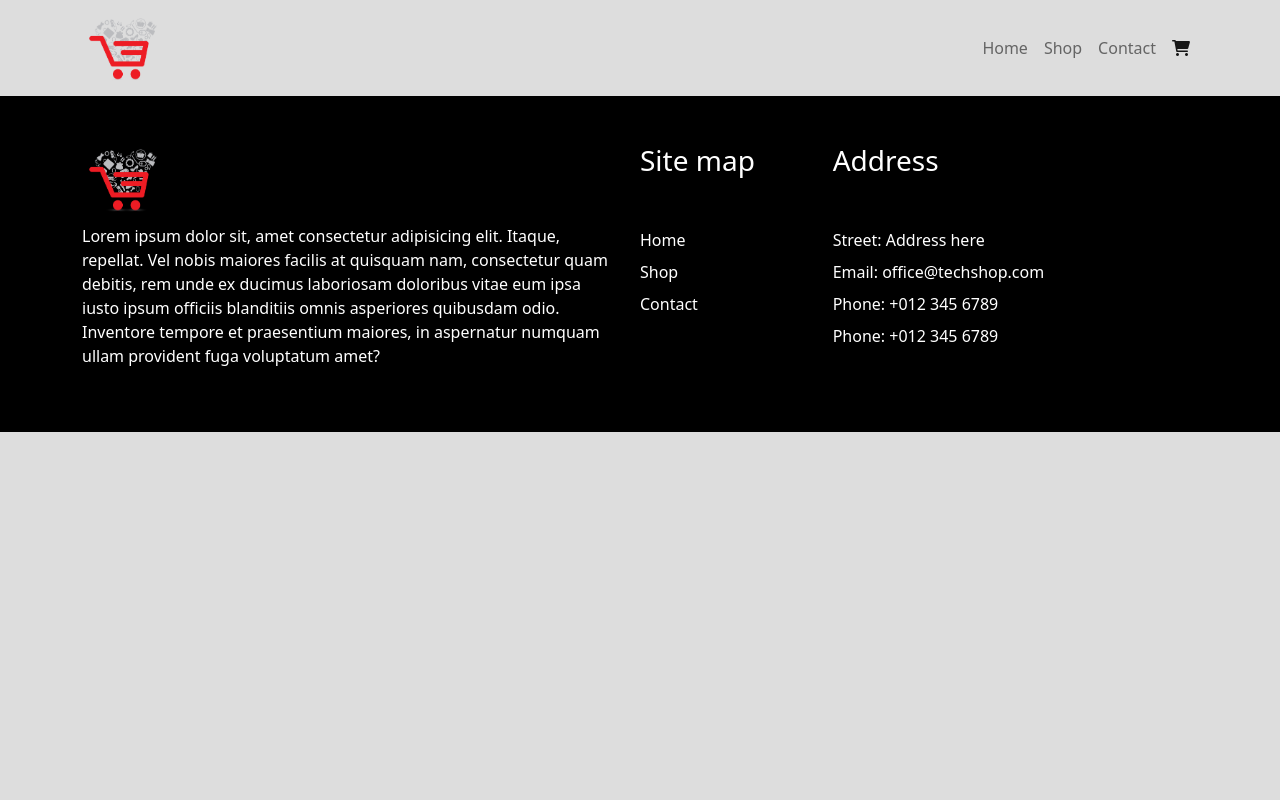
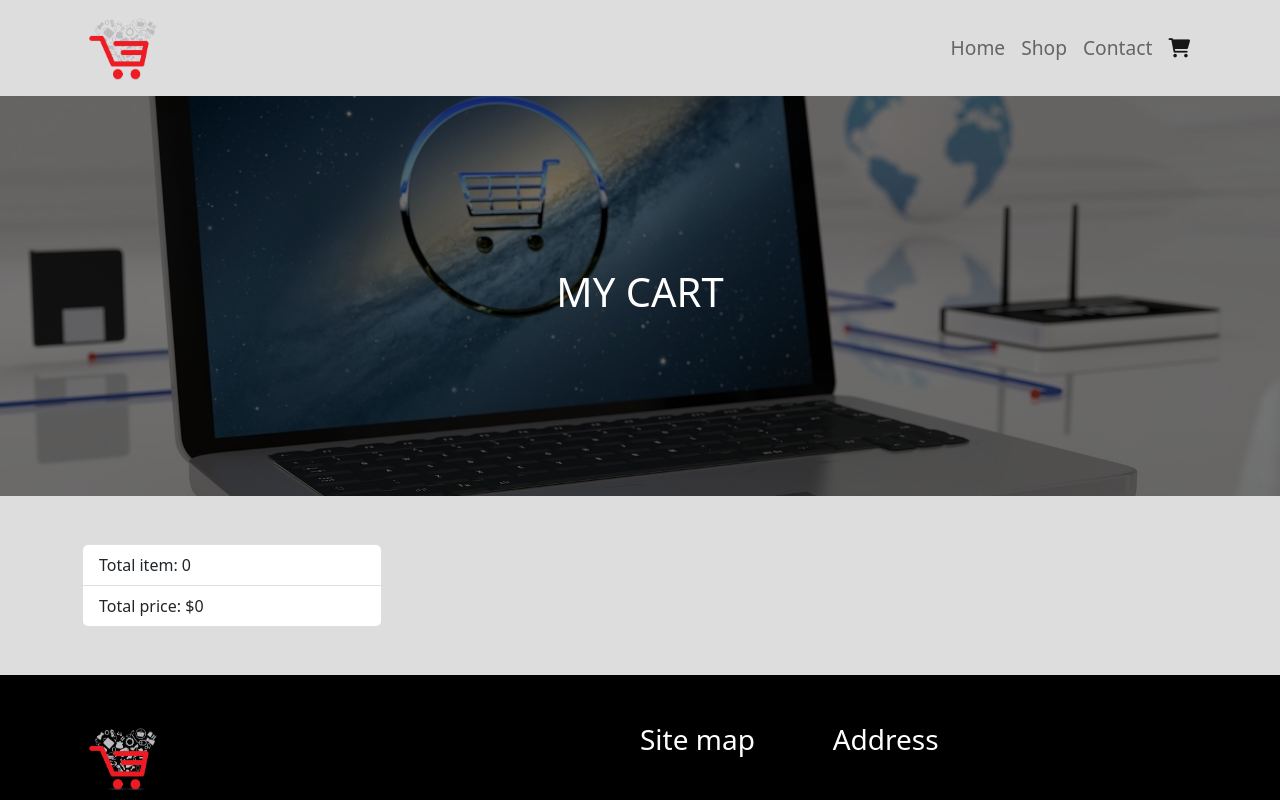
Before and after one commit to zile028/e-shop-react, a React (Create React App) app: page /cart in a window 1280 px wide. Shown: the top 800 px of the page. Built offline with nearby package versions, Linux system fonts and the light colour scheme.

Commit message:
add to cart

```diff
--- a/src/App.js
+++ b/src/App.js
@@ -5,15 +5,44 @@ import HomePage from "./pages/HomePage";
 import ShopPage from "./pages/ShopPage";
 import ProductPage from "./pages/ProductPage";
 import db from "./db";
+import CartPage from "./pages/CartPage";
+import { useEffect, useState } from "react";
 
 function App() {
+  const [cart, setCart] = useState([]);
+
+  useEffect(() => {
+    console.log(cart);
+  }, [cart]);
+
+  const addToCart = (product) => {
+    let itemCartIndex = null;
+    let copyCart = [...cart];
+    let checkCart = cart.find((el, index) => {
+      itemCartIndex = index;
+      return el.id === product.id;
+    });
+
+    if (checkCart) {
+      copyCart[itemCartIndex].count++;
+    } else {
+      product.count = 1;
+      copyCart.push(product);
+    }
+    setCart(copyCart);
+  };
+
   return (
     <>
-      <Navigation />
+      <Navigation cart={cart} />
       <Routes>
         <Route path="/" element={<HomePage products={db} />} />
         <Route path="/shop" element={<ShopPage products={db} />} />
-        <Route path="/shop/:id" element={<ProductPage products={db} />} />
+        <Route
+          path="/shop/:id"
+          element={<ProductPage products={db} addToCart={addToCart} />}
+        />
+        <Route path="/cart" element={<CartPage cart={cart} />} />
       </Routes>
       <Footer />
     </>
--- a/src/component/Navigation.js
+++ b/src/component/Navigation.js
@@ -3,7 +3,7 @@ import { NavLink } from "react-router-dom";
 import Logo from "./Logo";
 import MenuList from "./MenuList";
 
-function Navigation() {
+function Navigation({ cart }) {
   return (
     <nav className="navbar navbar-expand-lg">
       <div className="container">
@@ -22,9 +22,10 @@ function Navigation() {
         <div className="collapse navbar-collapse" id="navbarNav">
           <ul className="navbar-nav ms-auto">
             <MenuList />
-            <li className="nav-item">
+            <li className="cart-icon nav-item">
               <NavLink className="nav-link" to="/cart">
                 <i className="fa-solid fa-cart-shopping"></i>
+                {cart.length > 0 && <span>{cart.length}</span>}
               </NavLink>
             </li>
           </ul>
--- a/src/component/Product.js
+++ b/src/component/Product.js
@@ -1,14 +1,34 @@
-import React from "react";
+import React, { useState } from "react";
 import { Link } from "react-router-dom";
 
-function Product({ product }) {
+function Product({ product, index, canDelete = false }) {
+  const [currentProduct, setCurrentProduct] = useState(product);
   return (
     <div className="product-card">
-      <img src={product.thumbnail} alt="" />
+      <img src={currentProduct.thumbnail} alt="" />
       <h4>{product.title}</h4>
-      <Link className="btn btn-info" to={"/shop/" + product.id}>
-        Read more
-      </Link>
+      {canDelete ? (
+        <div className="d-flex justify-content-between w-100 align-items-center">
+          <span>
+            {currentProduct.count} X ${currentProduct.price}
+          </span>
+          <button
+            className="btn btn-danger"
+            onClick={() => {
+              setCurrentProduct({
+                ...currentProduct,
+                count: currentProduct.count - 1,
+              });
+            }}
+          >
+            <i className="fa-solid fa-trash-can"></i>
+          </button>
+        </div>
+      ) : (
+        <Link className="btn btn-info" to={"/shop/" + currentProduct.id}>
+          Read more
+        </Link>
+      )}
     </div>
   );
 }
--- a/src/index.scss
+++ b/src/index.scss
@@ -1,12 +1,32 @@
 body {
   background-color: #ddd;
 }
+/***** navbar ****/
+
 .navbar {
   background-color: #ddd;
-}
-.navbar-brand {
-  img {
-    height: 70px;
+
+  &-brand {
+    img {
+      height: 70px;
+    }
+  }
+  &-nav {
+    font-size: 1.2rem;
+  }
+  .cart-icon {
+    position: relative;
+    span {
+      position: absolute;
+      top: -2px;
+      right: 0;
+      font-size: 0.7em;
+      font-weight: 700;
+      color: #fff;
+      background-color: tomato;
+      padding: 0.1em 0.5em;
+      border-radius: 1em;
+    }
   }
 }
 header {
@@ -32,18 +52,22 @@ header {
     display: grid;
     gap: 15px;
     .product-card {
+      display: flex;
+      flex-direction: column;
+      align-items: center;
       background-color: #fff;
       border-radius: 10px;
       box-shadow: 0 0 8px #000;
       padding: 10px;
       text-align: center;
-      h4 {
-        margin: 15px auto;
-      }
       img {
         width: 100%;
         height: 200px;
         object-fit: contain;
+      }
+      h4 {
+        flex: 1;
+        margin: 15px auto;
       }
     }
   }
@@ -94,15 +118,21 @@ footer {
         display: flex;
         gap: 10px;
         margin-top: 20px;
+        border-top: 1px solid #ddd;
+        padding-top: 20px;
+        justify-content: flex-start;
       }
       & > img {
         width: 100%;
+        height: 400px;
+        object-fit: contain;
         border-radius: 10px;
       }
     }
   }
   .product-image {
     flex: 1;
+    max-width: 150px;
     img {
       width: 100%;
       height: 100px;
@@ -118,3 +148,17 @@ footer {
     }
   }
 }
+
+/***** cart-page ****/
+
+.cart-page {
+  display: flex;
+  aside {
+    flex: 1;
+    max-width: 300px;
+    margin-right: 20px;
+  }
+  article {
+    flex: 1;
+  }
+}
--- /dev/null
+++ b/src/pages/CartPage.js
@@ -0,0 +1,46 @@
+import React, { useEffect, useState } from "react";
+import Header from "../component/Header";
+import Product from "../component/Product";
+
+function CartPage({ cart }) {
+  const [totalPrice, setTotalPrice] = useState(null);
+
+  useEffect(() => {
+    let price = 0;
+    cart.forEach((el) => {
+      price += el.price * el.count;
+    });
+    setTotalPrice(price);
+  }, []);
+
+  const productsLayout = () => {
+    return cart.map((el, index) => {
+      return (
+        <Product product={el} canDelete={true} index={index} key={el.id} />
+      );
+    });
+  };
+
+  return (
+    <>
+      <Header title={"my cart"} />
+      <section className="cart-page container py-5">
+        <aside>
+          <ul className="list-group">
+            <li className="list-group-item">
+              Total item: <span>{cart.length}</span>{" "}
+            </li>
+            <li className="list-group-item">
+              Total price: <span>${totalPrice}</span>
+            </li>
+          </ul>
+        </aside>
+        <article className="products-wraper products-row-3">
+          {productsLayout()}
+        </article>
+      </section>
+    </>
+  );
+}
+
+export default CartPage;
--- a/src/pages/ProductPage.js
+++ b/src/pages/ProductPage.js
@@ -2,9 +2,10 @@ import React, { useEffect, useRef, useState } from "react";
 import Header from "../component/Header";
 import { useParams } from "react-router-dom";
 
-function ProductPage({ products }) {
+function ProductPage({ products, addToCart }) {
   const { id } = useParams();
   const [product, setProduct] = useState({});
+  const [isAdded, setIsAdded] = useState(false);
   const thumbnail = useRef();
 
   useEffect(() => {
@@ -15,13 +16,18 @@ function ProductPage({ products }) {
   const galleryLayout = () =>
     product.images.map((el, index) => (
       <div className="product-image" key={index}>
-        <img src={el} alt={product.title} onClick={changeThumbnail} />
+        <img src={el} alt={product.title} onMouseOver={changeThumbnail} />
       </div>
     ));
 
-  const changeThumbnail = (e) => {
-    console.log(e.target.src);
-    thumbnail.current.src = e.target.src;
+  const changeThumbnail = (e) => (thumbnail.current.src = e.target.src);
+
+  const onClickAddToCart = () => {
+    addToCart(product);
+    setIsAdded(true);
+    setTimeout(() => {
+      setIsAdded(false);
+    }, 2000);
   };
 
   return (
@@ -59,7 +65,18 @@ function ProductPage({ products }) {
               </tbody>
             </table>
             <p>{product.description}</p>
-            <button className="btn btn-danger w-100">Add to cart</button>
+            {isAdded ? (
+              <p className="alert alert-success py-2 m-0 text-center">
+                Product is adedd to cart!
+              </p>
+            ) : (
+              <button
+                className="btn btn-danger py-2 w-100"
+                onClick={onClickAddToCart}
+              >
+                Add to cart
+              </button>
+            )}
           </div>
         </div>
       </section>
```
